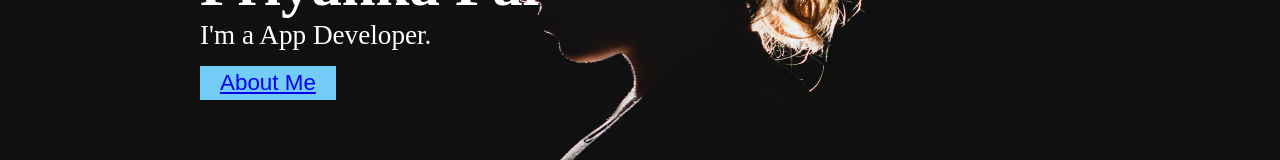
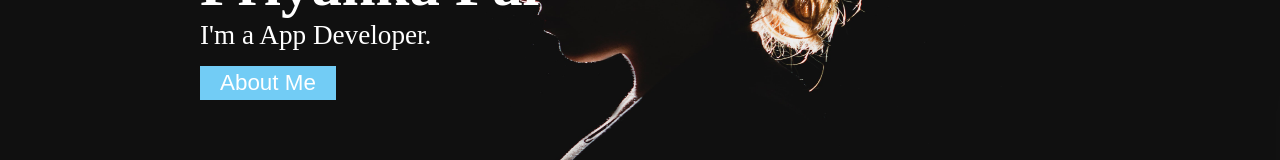
Before and after one commit to Codewithsandi/Build_Better.github.io, a plain HTML site: page index.html in a window 1280 px wide. Shown: the part 322-482 px from the top of the page. Drawn offline with Linux system fonts and the light colour scheme.

Commit message:
Update style.css

```diff
--- a/CSS/style.css
+++ b/CSS/style.css
@@ -104,7 +104,10 @@ html {
     color: white;
     font-size: 1.7rem;
 }
-
+#home button a {
+    text-decoration: none;
+    color: white;
+}
 #home button:hover {
     background: cyan;
     color: black;
```
